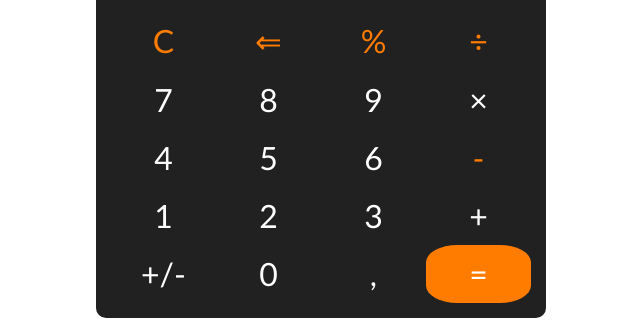
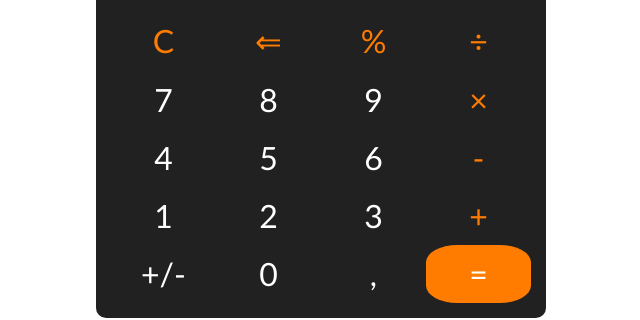
Before and after one commit to AlexForw/Calculator, a plain HTML site: page calculator/index.html in a window 1280 px wide. Shown: the part 310-630 px from the top of the page, 319-959 px from the left. Drawn offline with Linux system fonts and the light colour scheme.

Commit message:
fix: update classes's names

```diff
--- a/calculator/styles/styles.css
+++ b/calculator/styles/styles.css
@@ -50,7 +50,7 @@ body {
     margin-top: -20px;
 }
 
-.clean, .back, .percent, .divide, .mul, .sub, .add {
+.clean, .back, .percent, .divide, .multiply, .sub, .sum {
     color: #ff7c01;
 }
 
```
